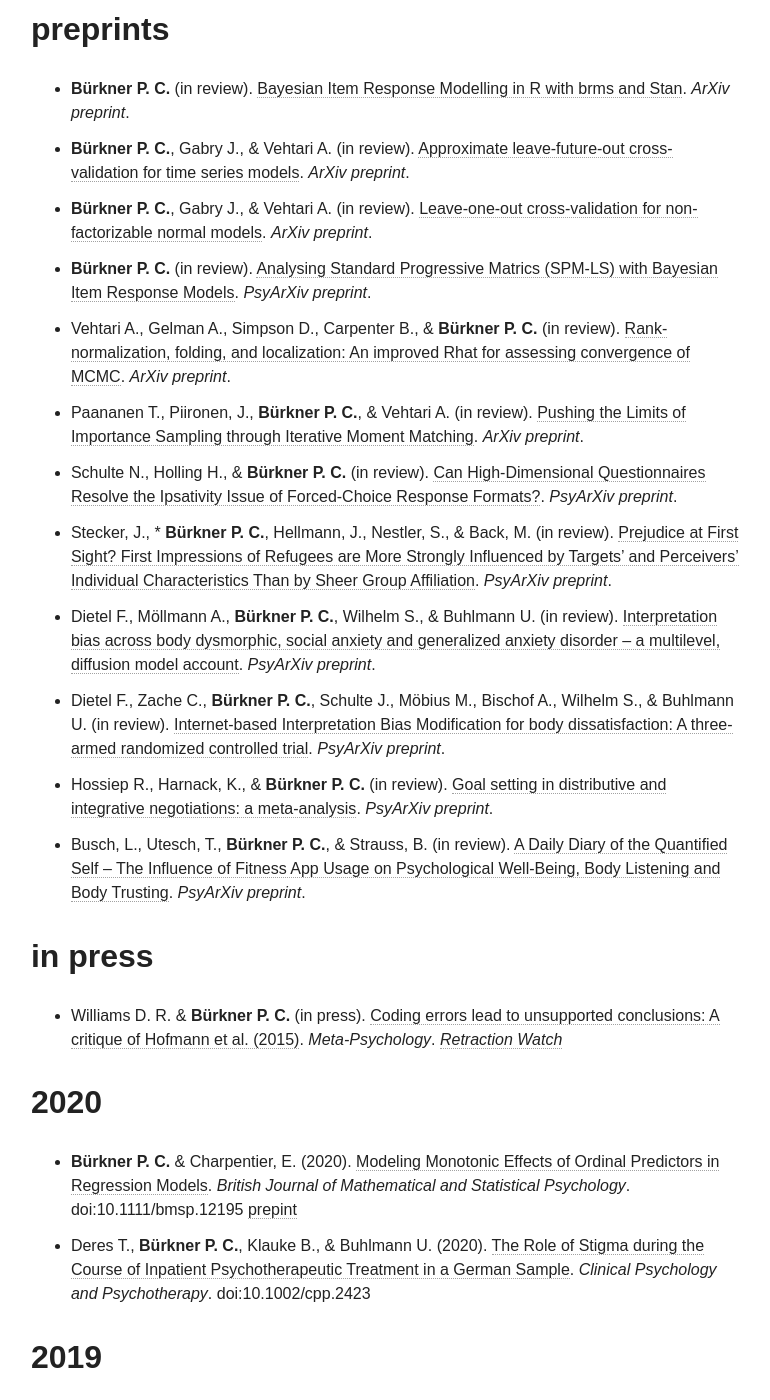
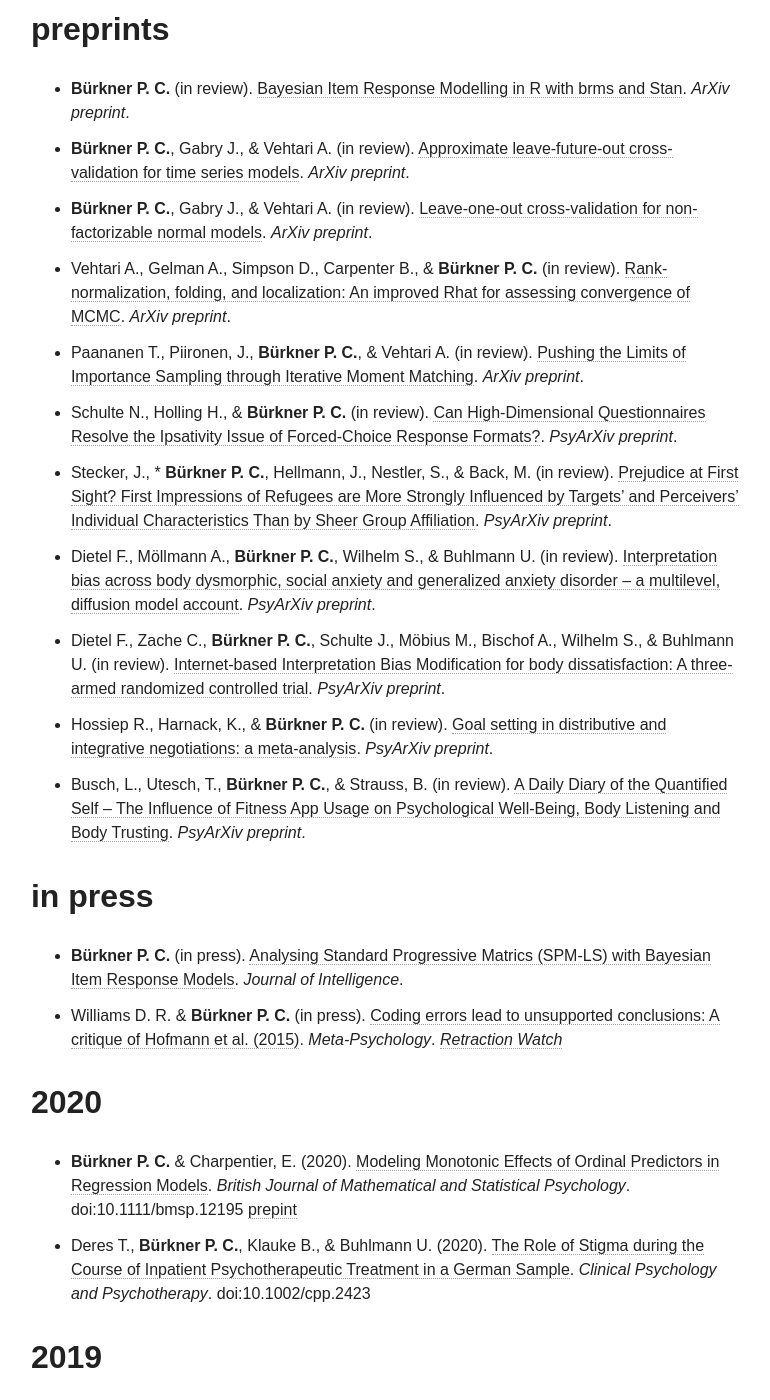
Before and after one commit to paul-buerkner/paul-buerkner.github.io, a Jekyll site: the page built from publications/index.md, in a window 1280 px wide and 1400 px high, scrolled down 593 px. Shown: the whole window, without its empty margins (255-1025 px from the left). Built offline with Jekyll 4.4.1, drawn with Linux system fonts in a browser that asks for light colours; nearby versions of some CDN libraries.

Commit message:
move paper to 'in press'

```diff
--- a/publications/index.md
+++ b/publications/index.md
@@ -9,7 +9,6 @@ excerpt: "A list of my publications"
 * **Bürkner P. C.** (in review). [Bayesian Item Response Modelling in R with brms and Stan](https://arxiv.org/abs/1905.09501). *ArXiv preprint*.
 * **Bürkner P. C.**, Gabry J., & Vehtari A. (in review). [Approximate leave-future-out cross-validation for time series  models](https://arxiv.org/abs/1902.06281). *ArXiv preprint*.
 * **Bürkner P. C.**, Gabry J., & Vehtari A. (in review). [Leave-one-out cross-validation for non-factorizable normal models](http://arxiv.org/abs/1810.10559). *ArXiv preprint*.
-* **Bürkner P. C.** (in review). [Analysing Standard Progressive Matrics (SPM-LS) with Bayesian Item Response Models](https://psyarxiv.com/gn5hk). *PsyArXiv preprint*.
 * Vehtari A., Gelman A., Simpson D., Carpenter B., & **Bürkner P. C.** (in review). [Rank-normalization, folding, and localization: An improved Rhat for assessing convergence of MCMC](https://arxiv.org/abs/1903.08008). *ArXiv preprint*.
 * Paananen T., Piironen, J., **Bürkner P. C.**, & Vehtari A. (in review). [Pushing the Limits of Importance Sampling through Iterative Moment Matching](http://arxiv.org/abs/1906.08850). *ArXiv preprint*.
 * Schulte N., Holling H., & **Bürkner P. C.** (in review). [Can High-Dimensional Questionnaires Resolve the Ipsativity Issue of Forced-Choice Response Formats?](https://psyarxiv.com/43uq8/). *PsyArXiv preprint*.
@@ -21,6 +20,7 @@ excerpt: "A list of my publications"
 
 ## in press
 
+* **Bürkner P. C.** (in press). [Analysing Standard Progressive Matrics (SPM-LS) with Bayesian Item Response Models](https://psyarxiv.com/gn5hk). *Journal of Intelligence*.
 * Williams D. R. & **Bürkner P. C.** (in press). [Coding errors lead to unsupported conclusions: A critique of Hofmann et al. (2015)](https://osf.io/preprints/psyarxiv/2jpdb/). *Meta-Psychology*. [*Retraction Watch*](http://retractionwatch.com/2016/10/04/oh-well-love-hormone-doesnt-reduce-psychiatric-symptoms-says-researchers-in-request-to-retract/)
 
 ## 2020
```
